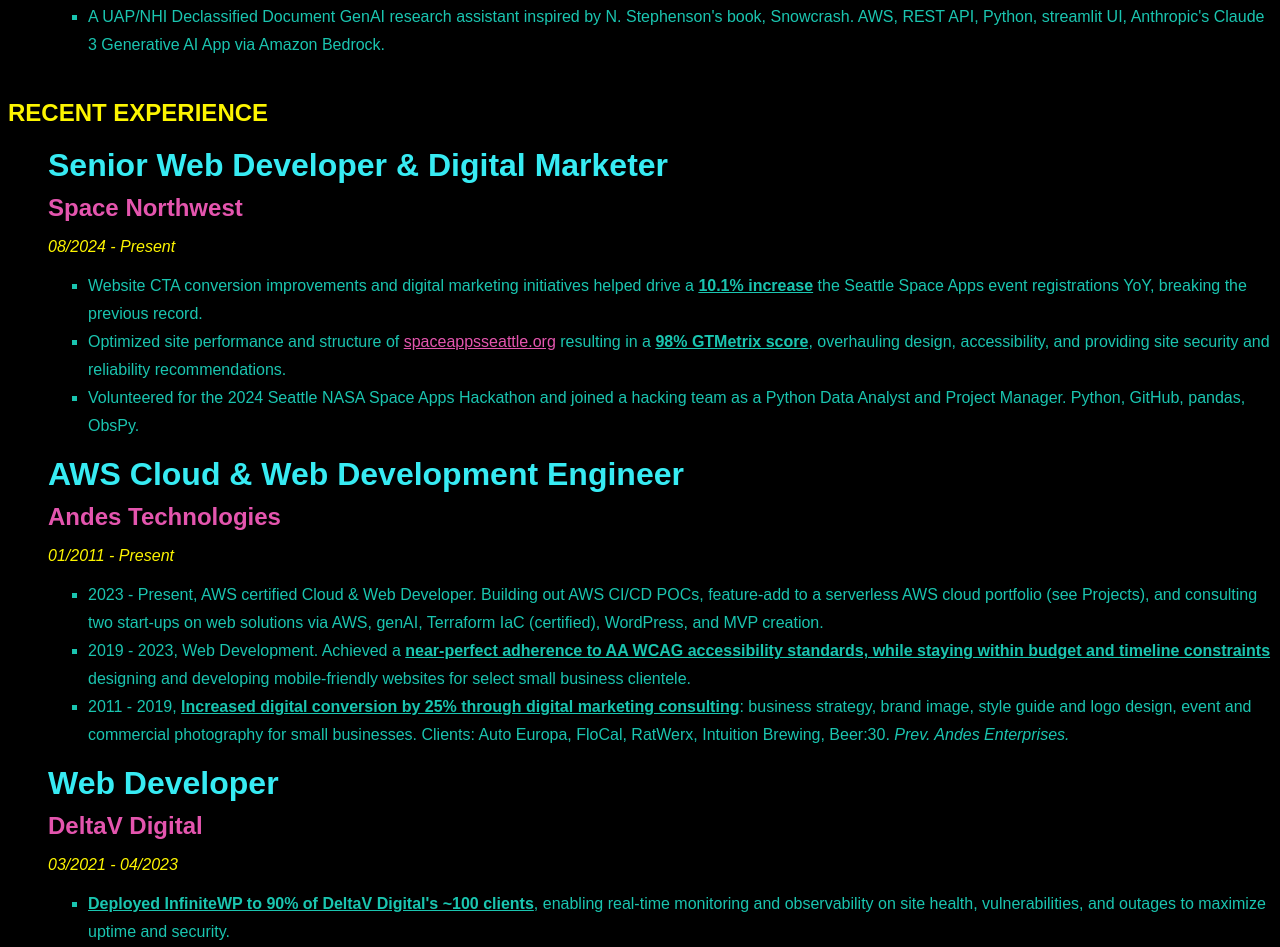
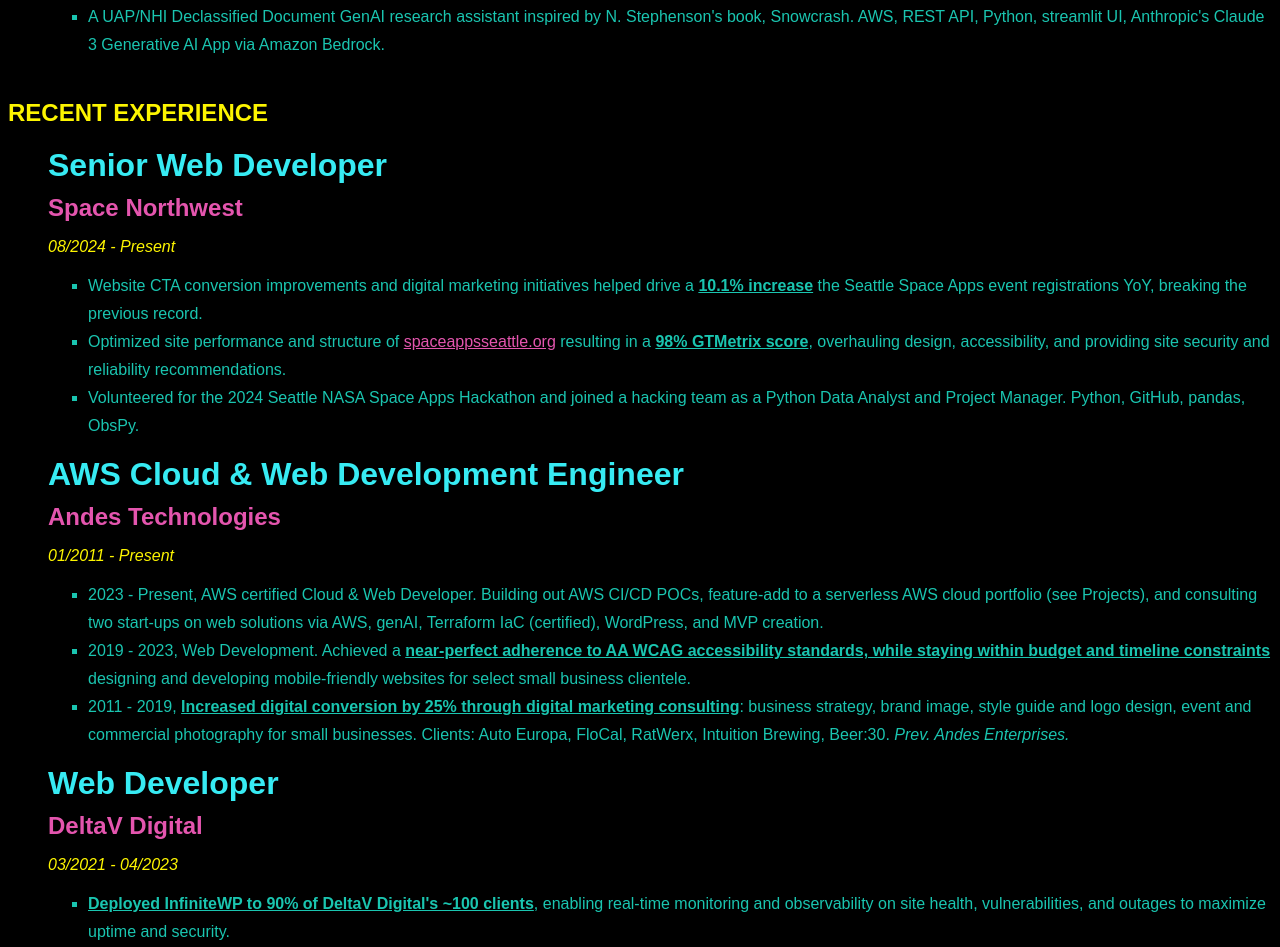
Before and after one commit to tim-andes/cloud-resume-challenge-aws, a website: page index.html in a window 1280 px wide. Shown: the part 1164-2111 px from the top of the page. Drawn offline with Linux system fonts and the light colour scheme; no server answers.

Commit message:
Update job title

```diff
--- a/index.html
+++ b/index.html
@@ -63,7 +63,7 @@
         <section class="experience-section">
             <h2>RECENT EXPERIENCE</h2>
             <div class="experience experience1">
-                <h3>Senior Web Developer & Digital Marketer</h3>
+                <h3>Senior Web Developer</h3>
                 <h4>Space Northwest</h4>
                 <p><em>08/2024 - Present</em></p>
                 <ul>
```
